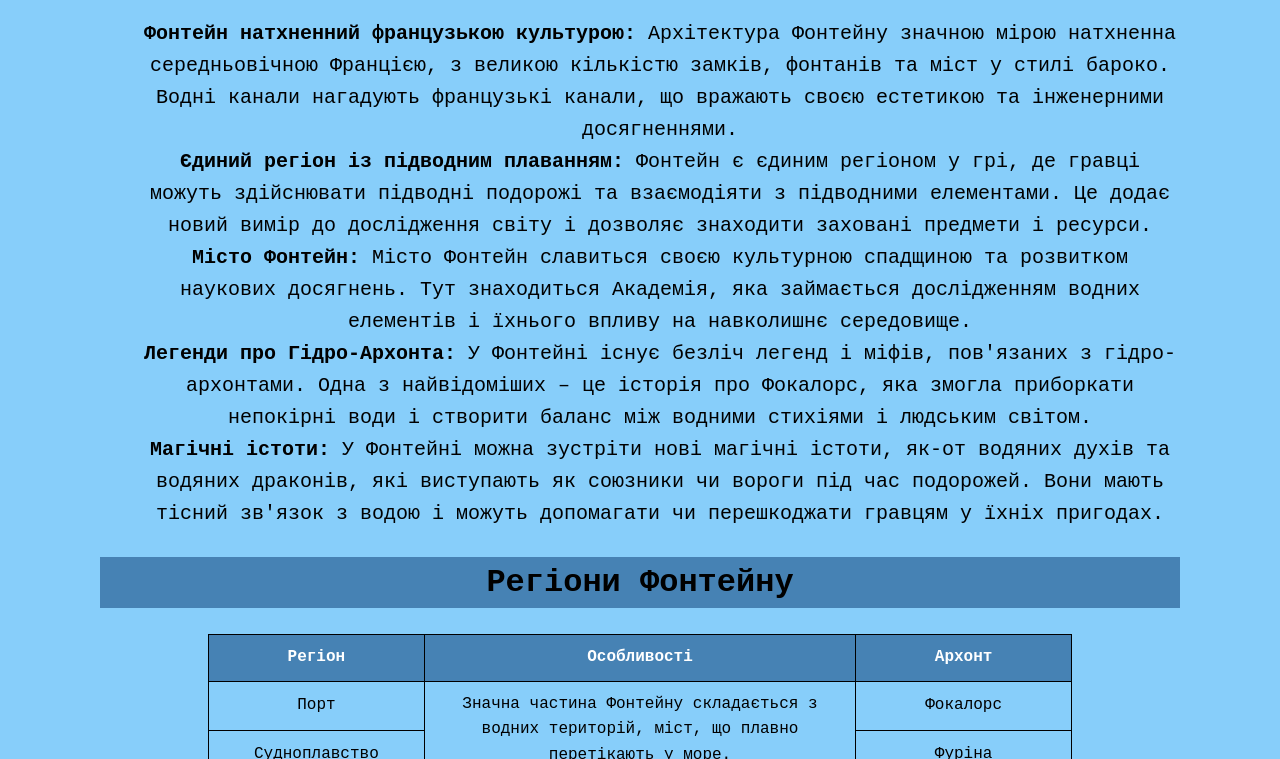
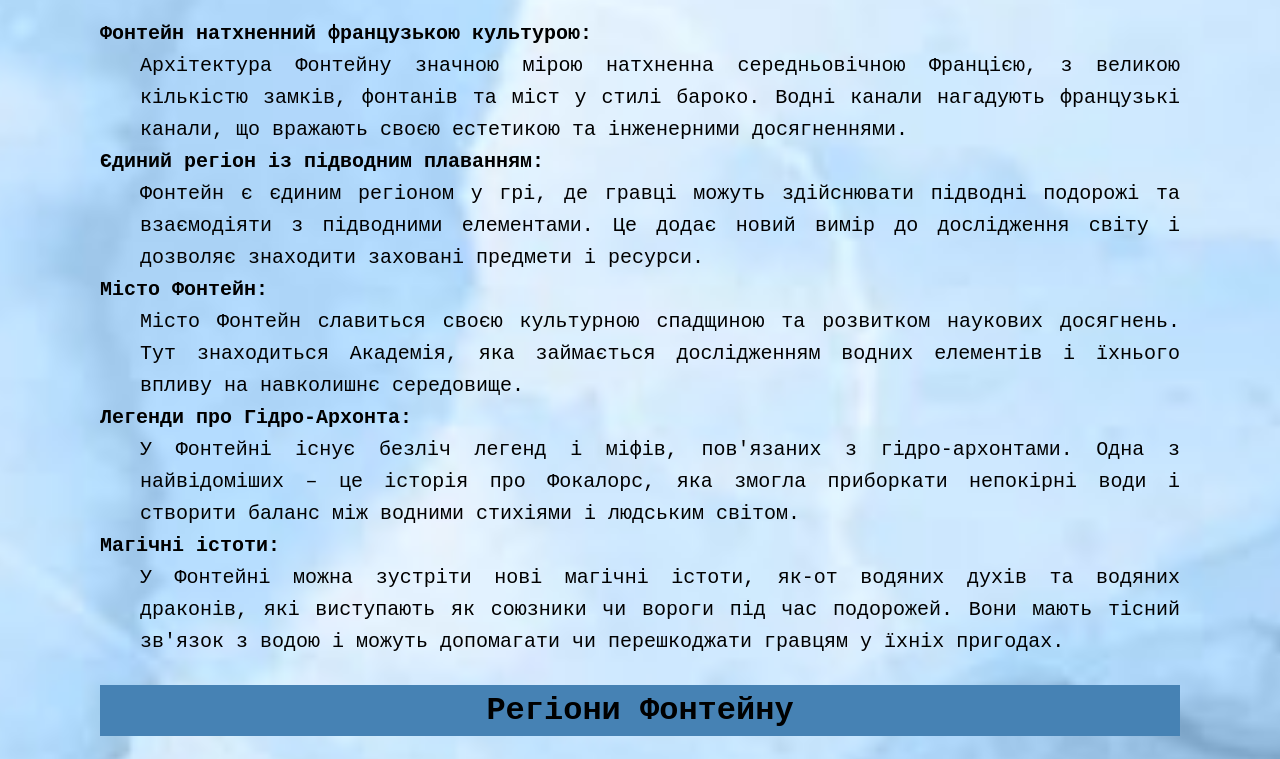
Before and after one commit to sobtsova/Basics-of-client-development, a plain HTML site: page fontaine.html in a window 1280 px wide. Shown: the part 693-1452 px from the top of the page. Drawn offline with Linux system fonts and the light colour scheme.

Commit message:
added back

```diff
--- a/fontaine.css
+++ b/fontaine.css
@@ -1,5 +1,8 @@
 body {
-    background-color: #87CEFA;
+    background-image: url('images/fontaine_back.jpg') !important;
+    background-size: cover;
+    background-repeat: no-repeat;
+    background-position: center;
     font-family: Courier New, monospace;
     line-height: 1.6;
     text-align: justify;
@@ -51,6 +54,14 @@ th {
     color: white;
 }
 
+dd {
+    font-size: 20px;
+}
+
+dt {
+    font-size: 20px;
+}
+
 ul {
     text-align: center;
     font-size: 20px;
--- a/fontaine.html
+++ b/fontaine.html
@@ -17,13 +17,23 @@
     </ul>
 
     <h2>Цікаві факти</h2>
-    <ul>
-        <li><b>Фонтейн натхненний французькою культурою:</b> Архітектура Фонтейну значною мірою натхненна середньовічною Францією, з великою кількістю замків, фонтанів та міст у стилі бароко. Водні канали нагадують французькі канали, що вражають своєю естетикою та інженерними досягненнями.</li>
-        <li><b>Єдиний регіон із підводним плаванням:</b> Фонтейн є єдиним регіоном у грі, де гравці можуть здійснювати підводні подорожі та взаємодіяти з підводними елементами. Це додає новий вимір до дослідження світу і дозволяє знаходити заховані предмети і ресурси.</li>
-        <li><b>Місто Фонтейн:</b> Місто Фонтейн славиться своєю культурною спадщиною та розвитком наукових досягнень. Тут знаходиться Академія, яка займається дослідженням водних елементів і їхнього впливу на навколишнє середовище.</li>
-        <li><b>Легенди про Гідро-Архонта:</b> У Фонтейні існує безліч легенд і міфів, пов'язаних з гідро-архонтами. Одна з найвідоміших – це історія про Фокалорс, яка змогла приборкати непокірні води і створити баланс між водними стихіями і людським світом.</li>
-        <li><b>Магічні істоти:</b> У Фонтейні можна зустріти нові магічні істоти, як-от водяних духів та водяних драконів, які виступають як союзники чи вороги під час подорожей. Вони мають тісний зв'язок з водою і можуть допомагати чи перешкоджати гравцям у їхніх пригодах.</li>
-    </ul>
+    <dl>
+        <dt><b>Фонтейн натхненний французькою культурою:</b></dt>
+        <dd>Архітектура Фонтейну значною мірою натхненна середньовічною Францією, з великою кількістю замків, фонтанів та міст у стилі бароко. Водні канали нагадують французькі канали, що вражають своєю естетикою та інженерними досягненнями.</dd>
+
+        <dt><b>Єдиний регіон із підводним плаванням:</b></dt>
+        <dd>Фонтейн є єдиним регіоном у грі, де гравці можуть здійснювати підводні подорожі та взаємодіяти з підводними елементами. Це додає новий вимір до дослідження світу і дозволяє знаходити заховані предмети і ресурси.</dd>
+
+        <dt><b>Місто Фонтейн:</b></dt>
+        <dd>Місто Фонтейн славиться своєю культурною спадщиною та розвитком наукових досягнень. Тут знаходиться Академія, яка займається дослідженням водних елементів і їхнього впливу на навколишнє середовище.</dd>
+
+        <dt><b>Легенди про Гідро-Архонта:</b></dt>
+        <dd>У Фонтейні існує безліч легенд і міфів, пов'язаних з гідро-архонтами. Одна з найвідоміших – це історія про Фокалорс, яка змогла приборкати непокірні води і створити баланс між водними стихіями і людським світом.</dd>
+
+        <dt><b>Магічні істоти:</b></dt>
+        <dd>У Фонтейні можна зустріти нові магічні істоти, як-от водяних духів та водяних драконів, які виступають як союзники чи вороги під час подорожей. Вони мають тісний зв'язок з водою і можуть допомагати чи перешкоджати гравцям у їхніх пригодах.</dd>
+     </dl>
+
 
     <h2>Регіони Фонтейну</h2>
     <table>
--- a/index.css
+++ b/index.css
@@ -1,10 +1,12 @@
 body {
-    background-color: #DDA0DD !important;
+    background-image: url('images/pink_back.png') !important;
+    background-size: cover;
+    background-repeat: no-repeat;
+    background-position: center;
     font-family: Courier New, monospace;
     line-height: 1.6;
     text-align: justify;
     margin: 100px;
-
 }
 h1 {
     color: #000000;
@@ -65,23 +67,6 @@ ul {
 
 }
 
-ol {
-    list-style-type: decimal;
-}
-
-dl {
-    margin: 20px;
-    padding-left: 40px;
-}
-
-dt {
-    font-weight: bold;
-}
-
-dd {
-    margin-left: 20px;
-}
-
 p.special {
     text-align: center;
     font-style: italic;
@@ -94,3 +79,7 @@ table {
     margin: 20px auto;
     border-collapse: collapse;
 }
+
+#highlight {
+    color: blueviolet;
+}
--- a/natlan.css
+++ b/natlan.css
@@ -1,5 +1,8 @@
 body {
-    background-color: #FFA07A;
+    background-image: url('images/natlan_back.jpg') !important;
+    background-size: cover;
+    background-repeat: no-repeat;
+    background-position: center;
     font-family: Courier New, monospace;
     line-height: 1.6;
     text-align: justify;
--- a/sumeru.css
+++ b/sumeru.css
@@ -1,5 +1,8 @@
 body {
-    background-color: #3CB371;
+    background-image: url('images/sumeru_back.jpg') !important;
+    background-size: cover;
+    background-repeat: no-repeat;
+    background-position: center;
     font-family: Courier New, monospace;
     line-height: 1.6;
     text-align: justify;
```
Also changed, not shown: index.html (+8 -2 lines), images/fontaine_back.jpg (added), images/natlan_back.jpg (added), images/pink_back.jpg (added), images/pink_back.png (added), images/sumeru_back.jpg.
